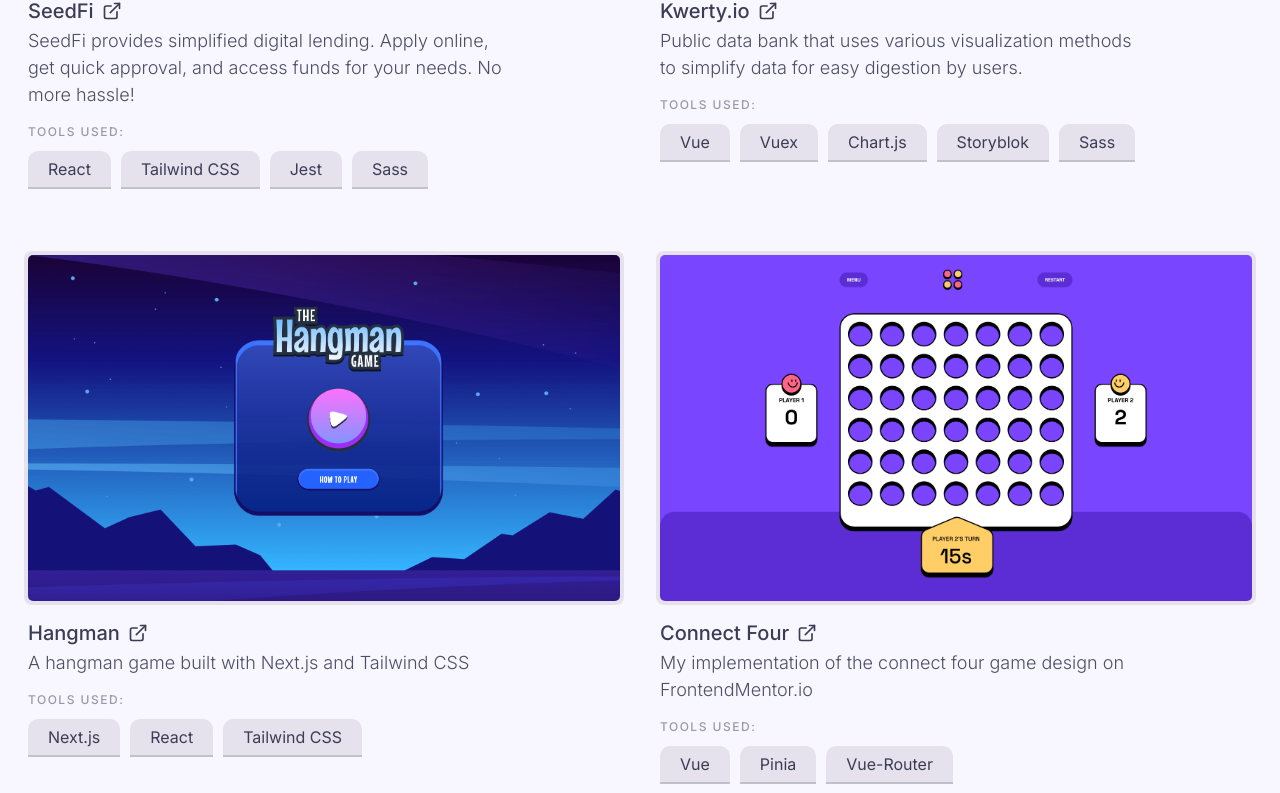
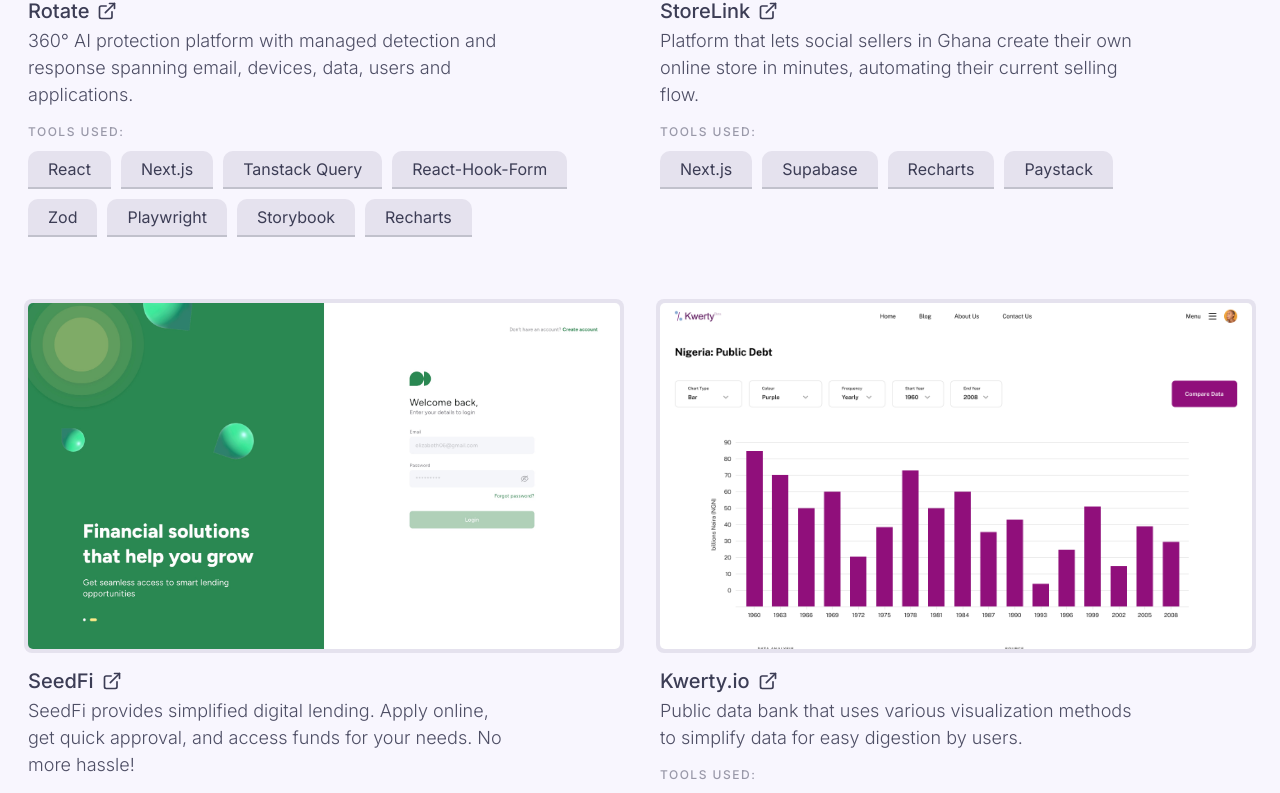
Before and after one commit to AmmDuncan/portfolio_v2, a Next.js app: page /projects in a window 1280 px wide. Shown: the part 820-1613 px from the top of the page. Built offline with nearby package versions, Linux system fonts and the light colour scheme.

Commit message:
chore: add Rotate and StoreLink projects, reorganize side projects
- Add Rotate and StoreLink as top projects with screenshots
- Move Hangman, Connect Four, and Dev in Details to side projects
- Fix ThemeSwitch react-icons import path

```diff
--- a/data/projects.js
+++ b/data/projects.js
@@ -1,4 +1,20 @@
 export const projects = [
+  {
+    name: "Rotate",
+    imgSrc: "/assets/projects/withrotate.png",
+    description:
+      "360° AI protection platform with managed detection and response spanning email, devices, data, users and applications.",
+    tools: ["React", "Next.js", "Tanstack Query", "React-Hook-Form", "Zod", "Playwright", "Storybook", "Recharts"],
+    link: "https://withrotate.com",
+  },
+  {
+    name: "StoreLink",
+    imgSrc: "/assets/projects/storelink.png",
+    description:
+      "Platform that lets social sellers in Ghana create their own online store in minutes, automating their current selling flow.",
+    tools: ["Next.js", "Supabase", "Recharts", "Paystack"],
+    link: "https://dev.storelinkgh.com",
+  },
   {
     name: "SeedFi",
     imgSrc: "/assets/projects/seedfi.jpeg",
@@ -23,6 +39,30 @@
     link: "https://kwerty.io",
   },
   {
+    name: "HRMs by Enyata",
+    imgSrc: "/assets/projects/hrms.png",
+    description:
+      "Software to manage Human Resource in a company from Hiring, to Assessments, to Employee managament.",
+    tools: ["React", "Chakra-ui", "Emotion", "React-Hook-Forms"],
+  },
+  // { name: "Pomout", imgSrc: "/assets/projects/pomout.png" },
+  {
+    name: "Portfolio",
+    imgSrc: "/assets/projects/portfolio.png",
+    description: "The site you're currently scrolling.",
+    tools: ["React", "Next.js", "Figma", "styled-components"],
+  },
+];
+
+export const sideProjects = [
+  {
+    name: "Dev in Details",
+    imgSrc: "/assets/projects/devindets.png",
+    description: "Marketing website for a Digital Agency.",
+    tools: ["React", "Next.js", "Sass", "Figma"],
+    link: "https://dev-in-details.vercel.app/",
+  },
+  {
     name: "Hangman",
     imgSrc: "/assets/projects/hangman.png",
     description: "A hangman game built with Next.js and Tailwind CSS",
@@ -36,30 +76,6 @@
     tools: ["Vue", "Pinia", "Vue-Router"],
     link: "https://connect-four.ammielyawson.com/",
   },
-  {
-    name: "HRMs by Enyata",
-    imgSrc: "/assets/projects/hrms.png",
-    description:
-      "Software to manage Human Resource in a company from Hiring, to Assessments, to Employee managament.",
-    tools: ["React", "Chakra-ui", "Emotion", "React-Hook-Forms"],
-  },
-  // { name: "Pomout", imgSrc: "/assets/projects/pomout.png" },
-  {
-    name: "Dev in Details",
-    imgSrc: "/assets/projects/devindets.png",
-    description: "Marketing website for a Digital Agency.",
-    tools: ["React", "Next.js", "Sass", "Figma"],
-    link: "https://dev-in-details.vercel.app/",
-  },
-  {
-    name: "Portfolio",
-    imgSrc: "/assets/projects/portfolio.png",
-    description: "The site you're currently scrolling.",
-    tools: ["React", "Next.js", "Figma", "styled-components"],
-  },
-];
-
-export const sideProjects = [
   {
     name: "Pomout - Pomodoro Timer",
     imgSrc: "/assets/projects/pomout.png",
```
Also changed, not shown: public/assets/projects/storelink.png (added), public/assets/projects/withrotate.png (added).
